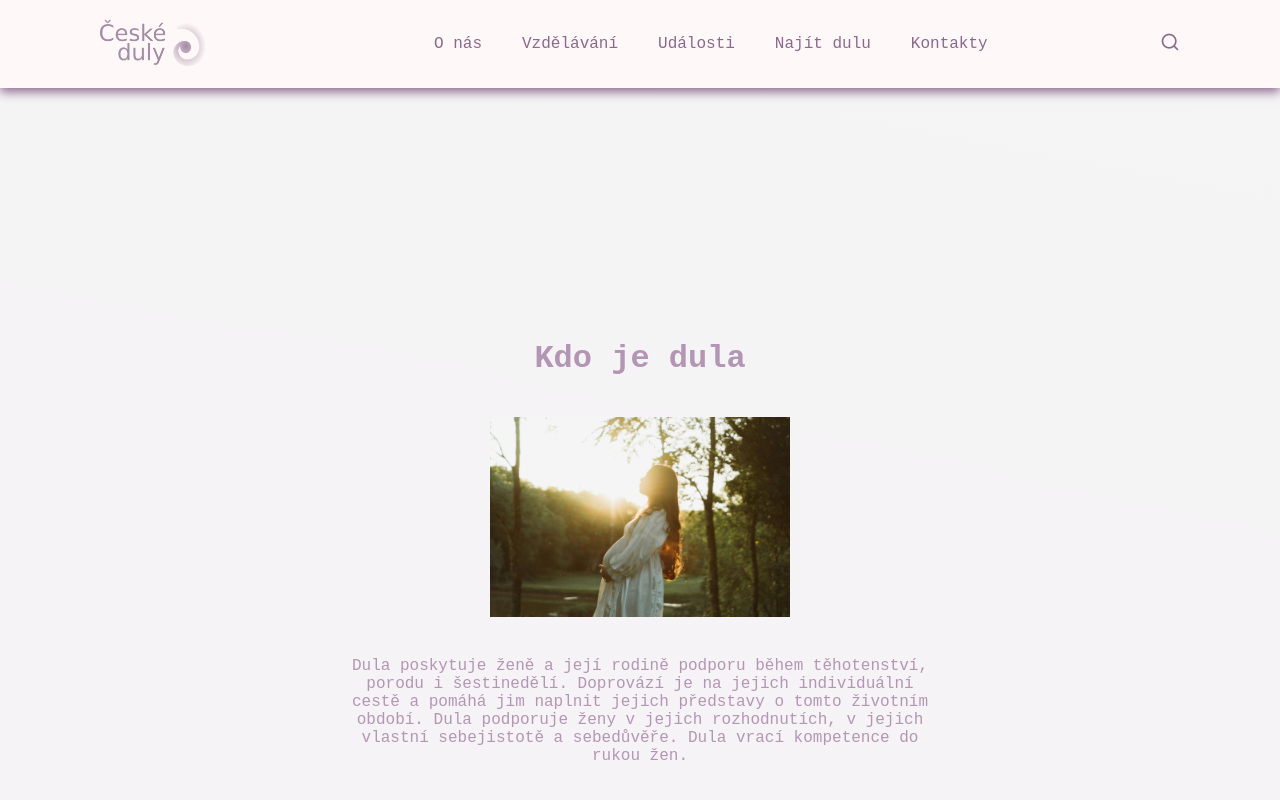
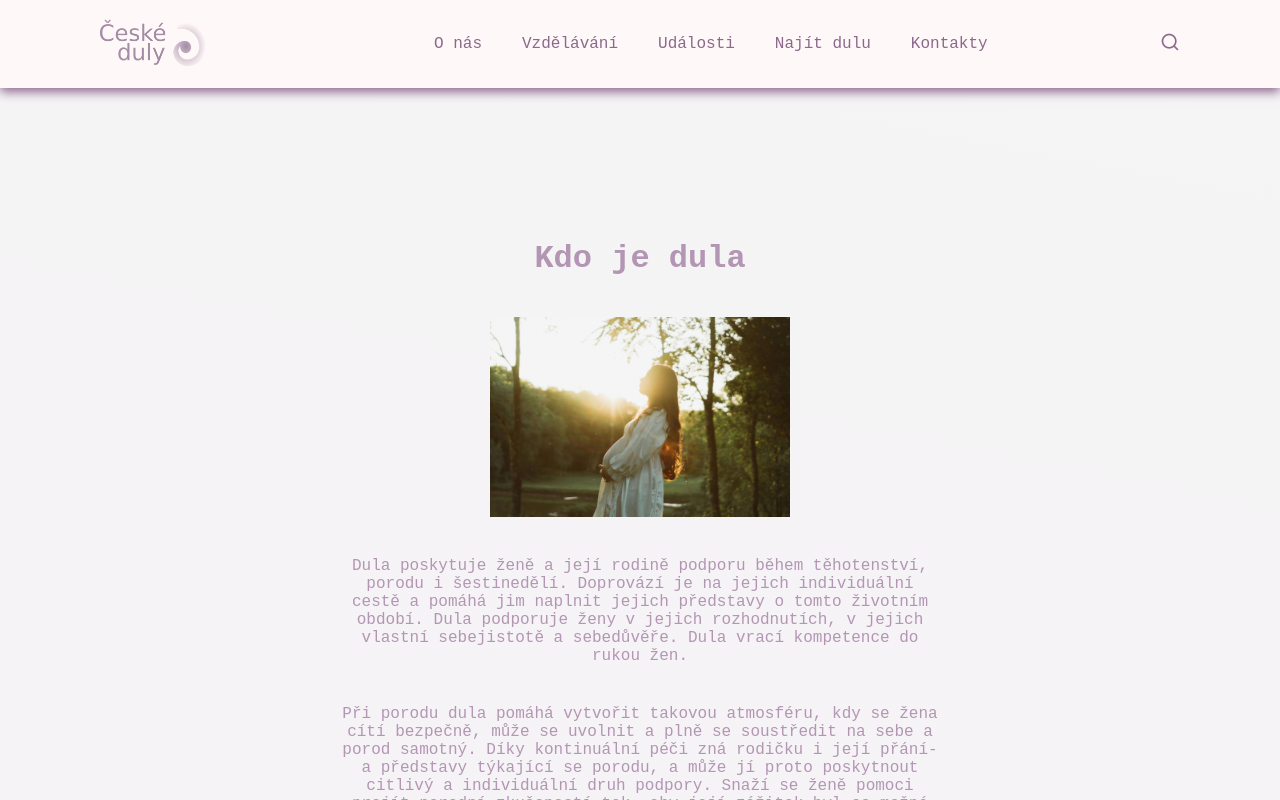
Before and after one commit to CreativeOxana/mojedula, a React (Vite) app: page /about in a window 1280 px wide. Shown: the top 800 px of the page. Built offline with nearby package versions, Linux system fonts and the light colour scheme; a web font is replaced by a local one.

Commit message:
update container

```diff
--- a/src/global.css
+++ b/src/global.css
@@ -29,7 +29,8 @@ body {
 }
 
 .container {
-  margin-top: 300px;
+  margin-top: 200px;
   margin-left: 300px;
   margin-right: 300px;
+  margin-bottom: 100px;
 }
```
